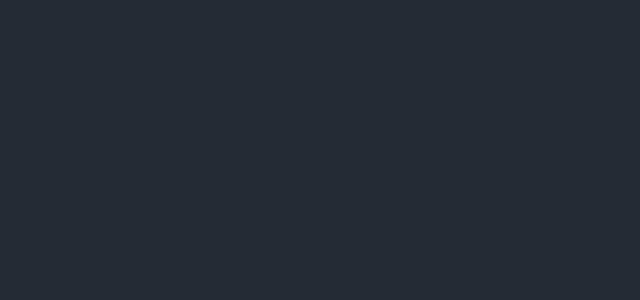
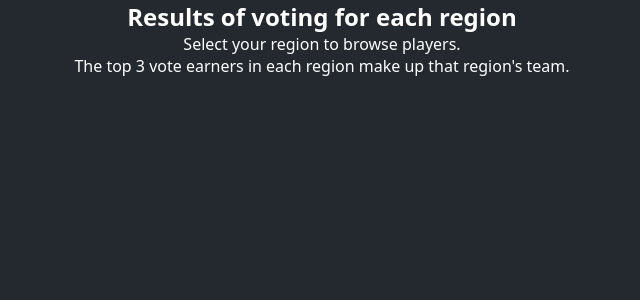
Before and after one commit to forbesd7/coding-challenge, a React (Create React App) app: page / in a window 1280 px wide. Shown: the top 300 px of the page, without its empty margins (318-958 px from the left). Built offline with nearby package versions, Linux system fonts and the light colour scheme.

Commit message:
got titles put in, with flex layout setup

```diff
--- a/src/components/VotingPage.js
+++ b/src/components/VotingPage.js
@@ -1,5 +1,5 @@
 import React, { Component } from "react";
-import { MainContainer } from "../styledComponents";
+import { MainContainer, Title, SubTitle } from "../styledComponents";
 
 class VotingPage extends Component {
   constructor(props) {
@@ -7,7 +7,15 @@ class VotingPage extends Component {
     this.state = {};
   }
   render() {
-    return <MainContainer></MainContainer>;
+    return (
+      <MainContainer>
+        <Title>Results of voting for each region</Title>
+        <SubTitle>Select your region to browse players.</SubTitle>
+        <SubTitle>
+          The top 3 vote earners in each region make up that region's team.
+        </SubTitle>
+      </MainContainer>
+    );
   }
 }
 
--- a/src/styledComponents/MainContainer.js
+++ b/src/styledComponents/MainContainer.js
@@ -3,6 +3,11 @@ import styled from "styled-components";
 const MainContainer = styled.div`
   height: 100vh;
   weight: 100vw;
+  display: flex;
+  flex-direction: column;
+  flex-wrap: wrap;
+  text-align: center;
+  align-items: center;
 `;
 
 export default MainContainer;
--- /dev/null
+++ b/src/styledComponents/SubTitle.js
@@ -0,0 +1,10 @@
+import styled from "styled-components";
+
+const SubTitle = styled.p`
+  color: #fff;
+  font-size: 1em;
+  font-weight: 300;
+  margin: 0;
+`;
+
+export default SubTitle;
--- /dev/null
+++ b/src/styledComponents/Title.js
@@ -0,0 +1,10 @@
+import styled from "styled-components";
+
+const Title = styled.h1`
+  color: #fff;
+  font-size: 1.5em;
+  font-weight: 700;
+  margin: 0;
+`;
+
+export default Title;
--- a/src/styledComponents/index.js
+++ b/src/styledComponents/index.js
@@ -1,4 +1,6 @@
 import Button from "./Button";
 import MainContainer from "./MainContainer";
+import Title from "./Title";
+import SubTitle from "./SubTitle";
 
-export { Button, MainContainer };
+export { Button, MainContainer, Title, SubTitle };
```
